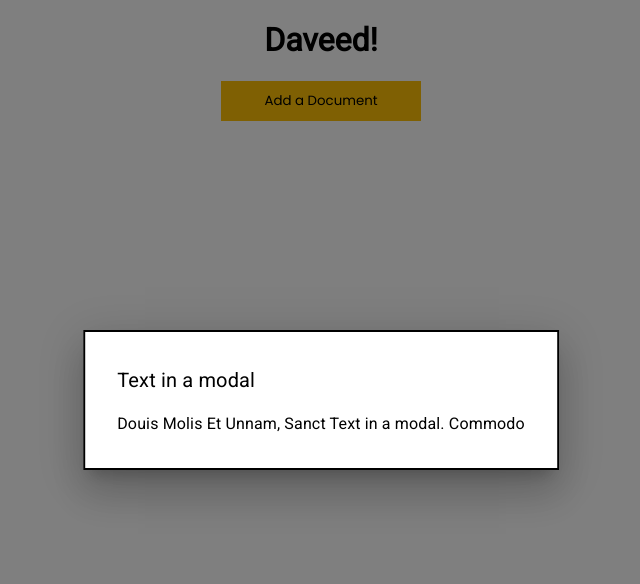
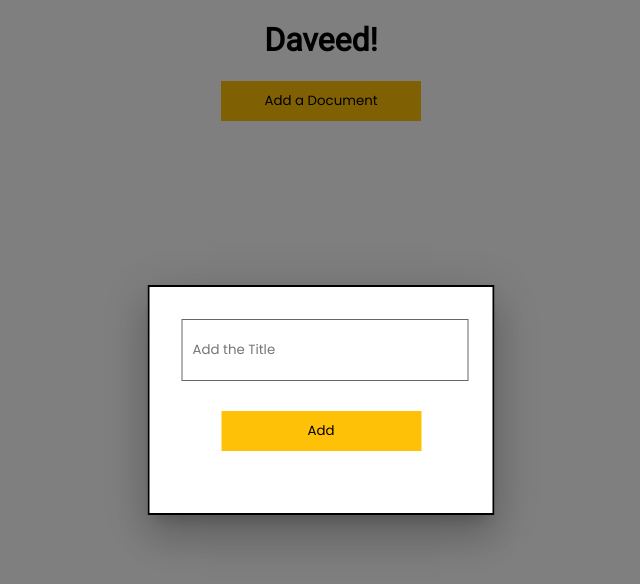
Before and after one commit to davido242/google-docs-react, a React (Create React App) app: page / in a window 1280 px wide. Both pictures are taken after a click on the button "Add a Document". Shown: the top 584 px of the page, without its empty margins (319-959 px from the left). Built offline with nearby package versions, Linux system fonts and the light colour scheme.

Commit message:
Added an input and button on the modal

```diff
--- a/src/App.css
+++ b/src/App.css
@@ -14,3 +14,18 @@
   cursor: pointer;
   font-family: 'Poppins', sans-serif;
 }
+
+.add-input{
+  width: 95%;
+  height: 40px;
+  outline: none;
+  border: 1px solid #676767;
+  border-radius: 0px;
+  padding: 10px;
+  font-family: 'Poppins', sans-serif;
+}
+
+.button-container{
+  text-align: center;
+  margin: 30px;
+}
--- a/src/components/modal.js
+++ b/src/components/modal.js
@@ -31,12 +31,17 @@
                 arial-describedby="modal-modal-description"
             >
                 <Box sx={style}>
-                    <Typography id="modal-modal-title" variant="h6" component="h2">
-                        Text in a modal
-                    </Typography>
-                    <Typography id="modal-modal-description" sx={{mt: 2}}>
-                        Douis Molis Et Unnam, Sanct Text in a modal. Commodo
-                    </Typography>
+                    <input
+                        placeholder="Add the Title"
+                        className="add-input"
+                    />
+                    <div className='button-container'>
+                        <button
+                            className='add-docs'
+                        >
+                            Add
+                        </button>
+                    </div>
                 </Box>
             </Modal>
         </div>
```
